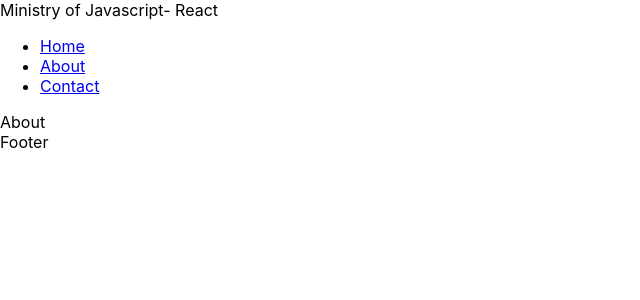
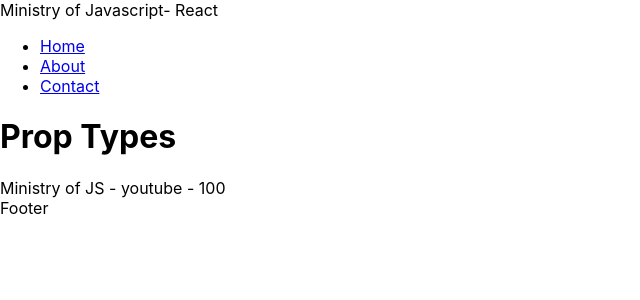
Before and after one commit to SalmaZiady/modern-react-patterns, a React (Create React App) app: page /about in a window 1280 px wide. Shown: the top 300 px of the page, without its empty margins (0-640 px from the left). Built offline with nearby package versions, Linux system fonts and the light colour scheme.

Commit message:
PropTypes

```diff
--- a/package.json
+++ b/package.json
@@ -7,6 +7,8 @@
     "@testing-library/jest-dom": "^6.9.1",
     "@testing-library/react": "^16.3.2",
     "@testing-library/user-event": "^13.5.0",
+    "prop": "^0.1.1",
+    "prop-types": "^15.8.1",
     "react": "^19.2.4",
     "react-dom": "^19.2.4",
     "react-helmet": "^6.1.0",
--- a/src/components/About.js
+++ b/src/components/About.js
@@ -1,15 +1,16 @@
 import React from "react";
 import { Helmet } from "react-helmet";
 import Head from "./layout/Head";
+import PropTypes from "prop-types";
+import Child from "./Child";
 
 const About = () => {
   return (
     <div>
-      <Head title="About">
-      </Head>
-      About
+      <Child name="Ministry of JS" channel="youtube" subscribers={100}></Child>
     </div>
   );
 };
 
+
 export default About;
--- a/src/components/Child.js
+++ b/src/components/Child.js
@@ -1,8 +1,20 @@
+import PropTypes from "prop-types";
 
-const Child = ({details}) => {
+const Child = ({name, channel, subscribers}) => {
   return (
-   <p> my name is {details.name} and I am working as {details.designation} </p>
+    <div>
+      <h1>Prop Types</h1>
+      {name} - {channel} - {subscribers}
+    </div>
   )
 }
 
+Child.propTypes = {
+  name: PropTypes.string,
+  subscribers: PropTypes.number,
+  channel: PropTypes.string
+
+}
+
+
 export default Child
```
Also changed, not shown: 1 other file (tests, documents, lock files or other folders).
